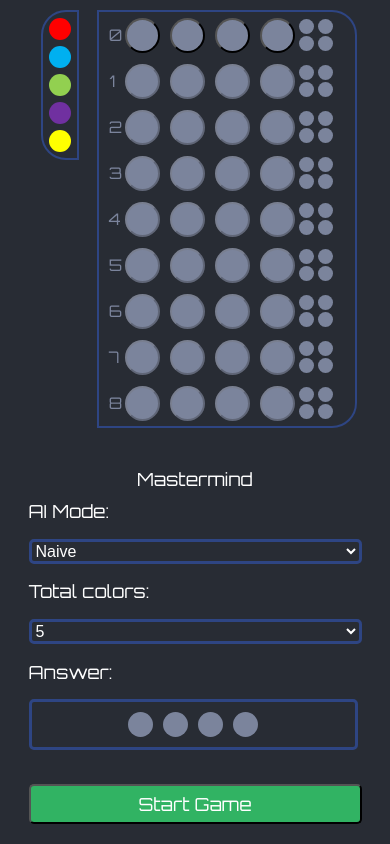
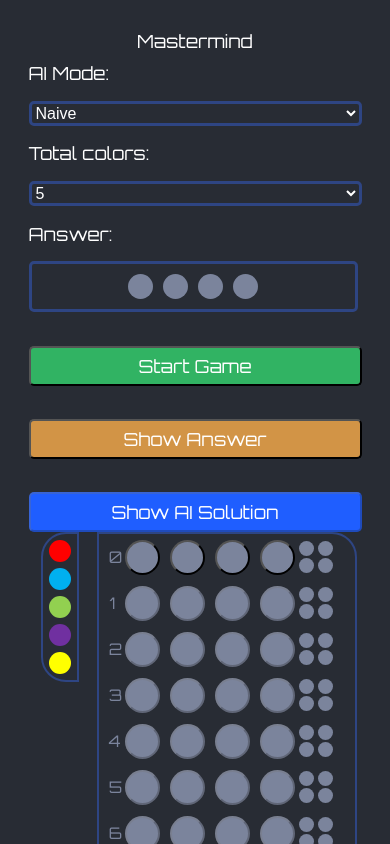
Before and after one commit to GlennChia/mastermind-react, a React (Create React App) app: page / in a window 390 px wide. Shown: the top 844 px of the page. Built offline with nearby package versions, Linux system fonts and the light colour scheme.

Commit message:
feat: reorder control panel and game board

```diff
--- a/src/containers/Game/index.module.css
+++ b/src/containers/Game/index.module.css
@@ -19,11 +19,35 @@
   box-sizing: border-box;
 }
 
+.Appheader > *:nth-child(1) {
+  order: 1; /* User Board */
+}
+
+.Appheader > *:nth-child(2) {
+  order: 2; /* Controls */
+}
+
+.Appheader > *:nth-child(3) {
+  order: 3; /* AI Board */
+}
+
 @media (max-width: 768px) {
   .Appheader {
     flex-direction: column;
     align-items: center;
     padding: 10px;
+  }
+
+  .Appheader > *:nth-child(1) {
+    order: 2; /* User Board moves to middle */
+  }
+
+  .Appheader > *:nth-child(2) {
+    order: 1; /* Controls moves to top */
+  }
+
+  .Appheader > *:nth-child(3) {
+    order: 3; /* AI Board stays at bottom */
   }
 }
 
```
